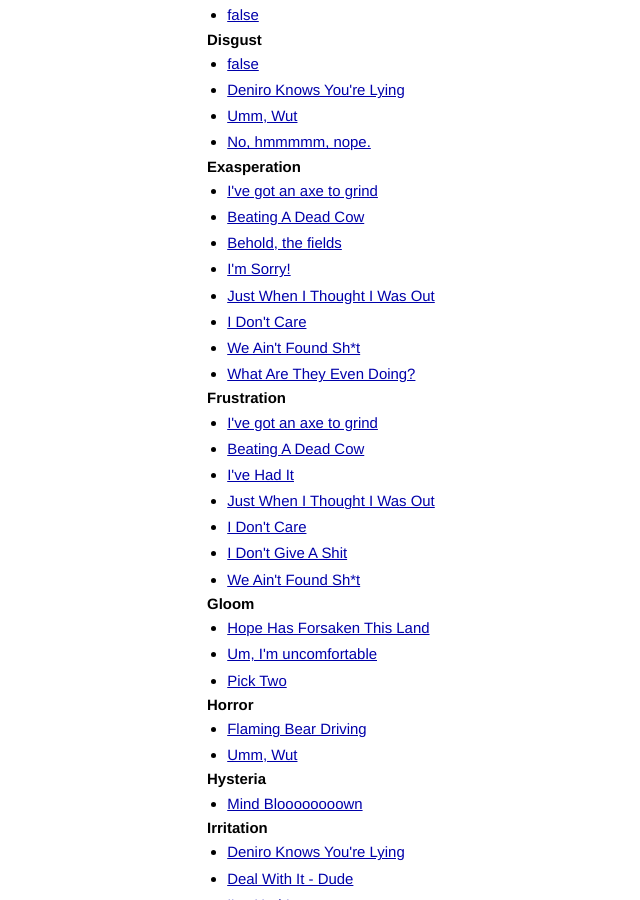
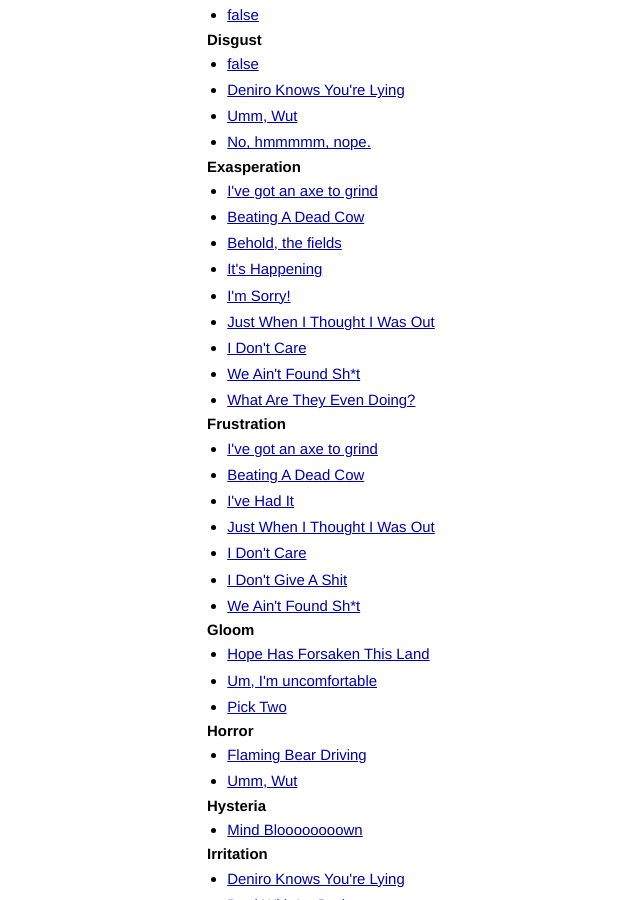
Before and after one commit to jschairb/zeitgeist, a Jekyll site: the page built from index.html, in a window 1280 px wide and 900 px high, scrolled down 801 px. Shown: the whole window, without its empty margins (119-759 px from the left). Built offline with Jekyll 4.4.1, drawn with Linux system fonts in a browser that asks for light colours; Markdown is read by kramdown in place of the engine named in the settings.

Commit message:
ITS HAPPENING

```diff
--- a/_data/categories.yaml
+++ b/_data/categories.yaml
@@ -36,6 +36,7 @@ Exasperation:
   - axe-to-grind
   - beating-a-dead-cow
   - behold-the-fields
+  - its-happening-con
   - i-m-sorry
   - just-when-i-thought-i-was-out
   - tommie-lee-jones-don-t-care
--- a/_data/images.yaml
+++ b/_data/images.yaml
@@ -67,6 +67,9 @@ heston-nodding:
 hope-has-forsaken:
   file: hope-has-forsaken.jpg
   name: "Hope Has Forsaken This Land"
+its-happening-con:
+  file: its-happening-con.gif
+  name: "It's Happening"
 i-m-sorry:
   file: i-m-sorry.jpg
   name: "I'm Sorry!"
```
Also changed, not shown: images/its-happening-con.gif (added).
